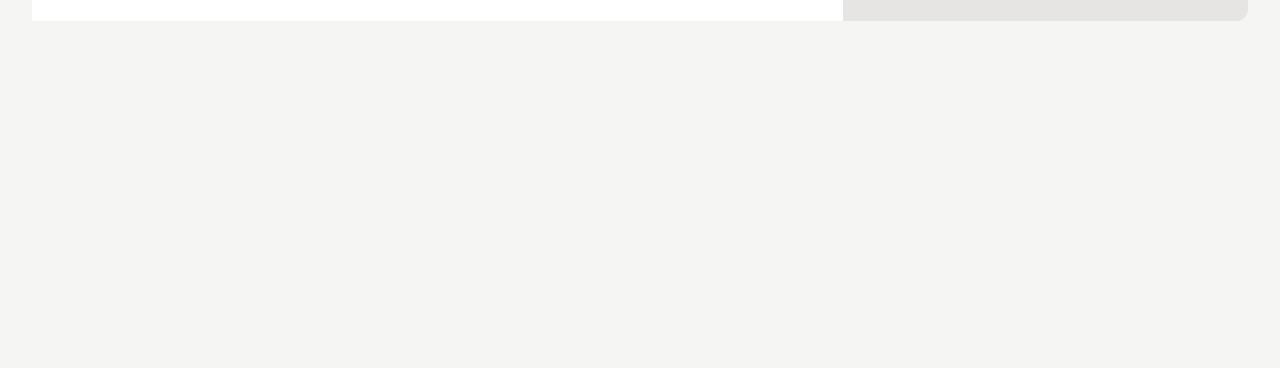
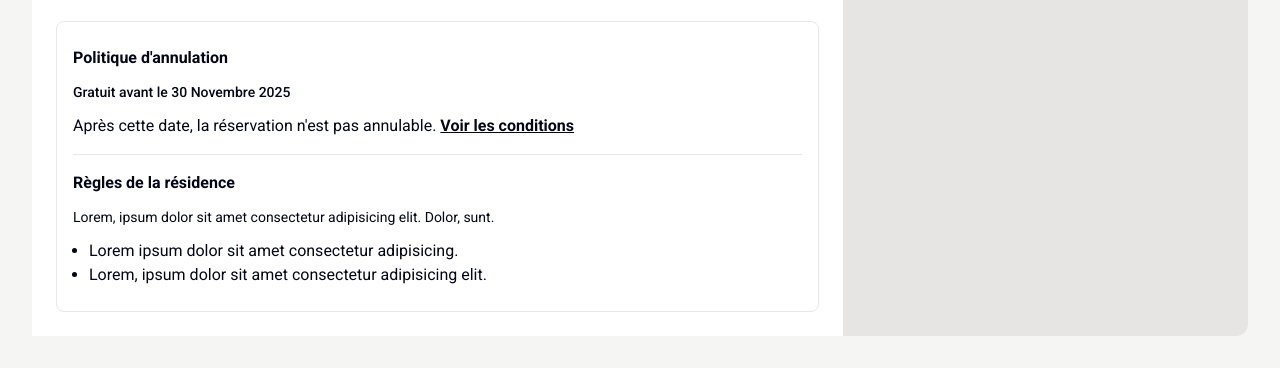
Before and after one commit to Karlito14/biarritz, a website: page src/index.html in a window 1280 px wide. Shown: the part 466-834 px from the top of the page. Before the commit the page ends 800 px from the top, so only its background shows below. Drawn offline with Linux system fonts and the light colour scheme.

Commit message:
section politique et règles

```diff
--- a/src/index.html
+++ b/src/index.html
@@ -58,7 +58,19 @@
                         </div>
                     </div>
                 </div>
-            </div>
+                <div class="border px-4 py-6 mt-6 rounded-lg">
+                    <h3 class="font-bold">Politique d'annulation</h3>
+                    <h4 class="text-sm font-medium my-3">Gratuit avant le 30 Novembre 2025</h4>
+                    <p class="mb-4">Après cette date, la réservation n'est pas annulable. <span class="font-bold underline hover:text-blue-500 cursor-pointer transition-colors">Voir les conditions</span></p>
+                    <hr class="mb-4">
+                    <h3 class="font-bold">Règles de la résidence</h3>
+                    <p class="my-3 text-sm">Lorem, ipsum dolor sit amet consectetur adipisicing elit. Dolor, sunt.</p>
+                    <ul class="list-disc ml-4">
+                        <li>Lorem ipsum dolor sit amet consectetur adipisicing.</li>
+                        <li>Lorem, ipsum dolor sit amet consectetur adipisicing elit.</li>
+                    </ul>
+                </div>
+            </section>
             <section></section>
         </div>
     </div>
```
Also changed, not shown: src/output.css.
